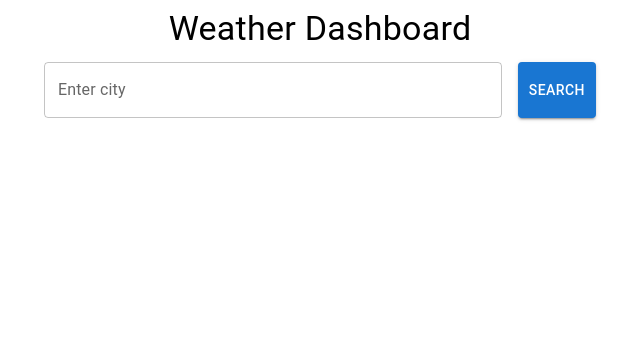
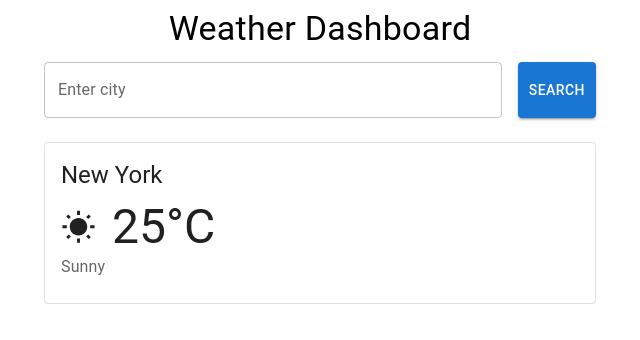
Before and after one commit to volkanb/weather-dashboard, a React (Create React App) app: page / in a window 1280 px wide. Shown: the top 340 px of the page, without its empty margins (320-960 px from the left). Built offline with nearby package versions, Linux system fonts and the light colour scheme.

Commit message:
Adds WeatherCard.tsx

```diff
--- a/src/App.tsx
+++ b/src/App.tsx
@@ -1,13 +1,22 @@
 // src/App.tsx
 
-import React from 'react';
+import React, { useState } from 'react';
 import { Container, Typography } from '@mui/material';
 import SearchBar from './components/SearchBar';
+import WeatherCard from './components/WeatherCard';
+import WbSunnyIcon from '@mui/icons-material/WbSunny';
 
 const App: React.FC = () => {
+  const [weather, setWeather] = useState({
+    city: 'New York',
+    temperature: 25,
+    condition: 'Sunny',
+    icon: <WbSunnyIcon fontSize="large" />
+  });
+
   const handleCitySearch = (city: string) => {
     console.log('Searching for weather in:', city);
-    // This function will handle API calls in the future steps
+    // We will implement the API call here in the future to update the weather state
   };
 
   return (
@@ -16,7 +25,12 @@ const App: React.FC = () => {
         Weather Dashboard
       </Typography>
       <SearchBar onSearch={handleCitySearch} />
-      {/* WeatherCard and Forecast components will go here in future steps */}
+      <WeatherCard
+        city={weather.city}
+        temperature={weather.temperature}
+        condition={weather.condition}
+        icon={weather.icon}
+      />
     </Container>
   );
 };
--- /dev/null
+++ b/src/components/WeatherCard.tsx
@@ -0,0 +1,31 @@
+// src/components/WeatherCard.tsx
+
+import React from 'react';
+import { Card, CardContent, Typography, Box } from '@mui/material';
+import WbSunnyIcon from '@mui/icons-material/WbSunny';
+
+interface WeatherCardProps {
+  city: string;
+  temperature: number;
+  condition: string;
+  icon: JSX.Element;
+}
+
+const WeatherCard: React.FC<WeatherCardProps> = ({ city, temperature, condition, icon }) => {
+  return (
+    <Card variant="outlined" sx={{ minWidth: 275, mt: 2 }}>
+      <CardContent>
+        <Typography variant="h5" gutterBottom>
+          {city}
+        </Typography>
+        <Box display="flex" alignItems="center" gap={2}>
+          {icon}
+          <Typography variant="h3">{temperature}°C</Typography>
+        </Box>
+        <Typography color="textSecondary">{condition}</Typography>
+      </CardContent>
+    </Card>
+  );
+};
+
+export default WeatherCard;
```
